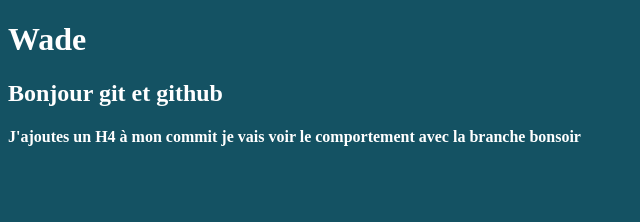
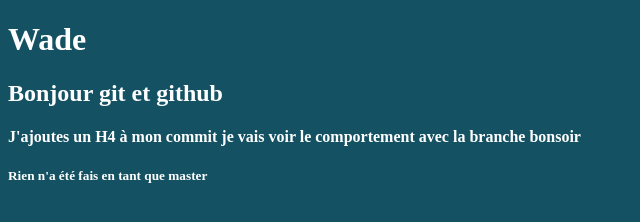
Before and after one commit to weladjilarsen/hello, a plain HTML site: page index.html in a window 1280 px wide. Shown: the whole page, without its empty margins (0-640 px from the left). Drawn offline with Linux system fonts and the light colour scheme.

Commit message:
rien n'a été fait en tant que master

```diff
--- a/index.html
+++ b/index.html
@@ -11,6 +11,7 @@
 	<h1> Wade </h1>
 	<h2> Bonjour git et github</h2>
 	<h4> J'ajoutes un H4 à mon commit je vais voir le comportement avec la branche bonsoir</h4>
+	<h5> Rien n'a été fais en tant que master</h5>
 </body>
 
 </head>
```
